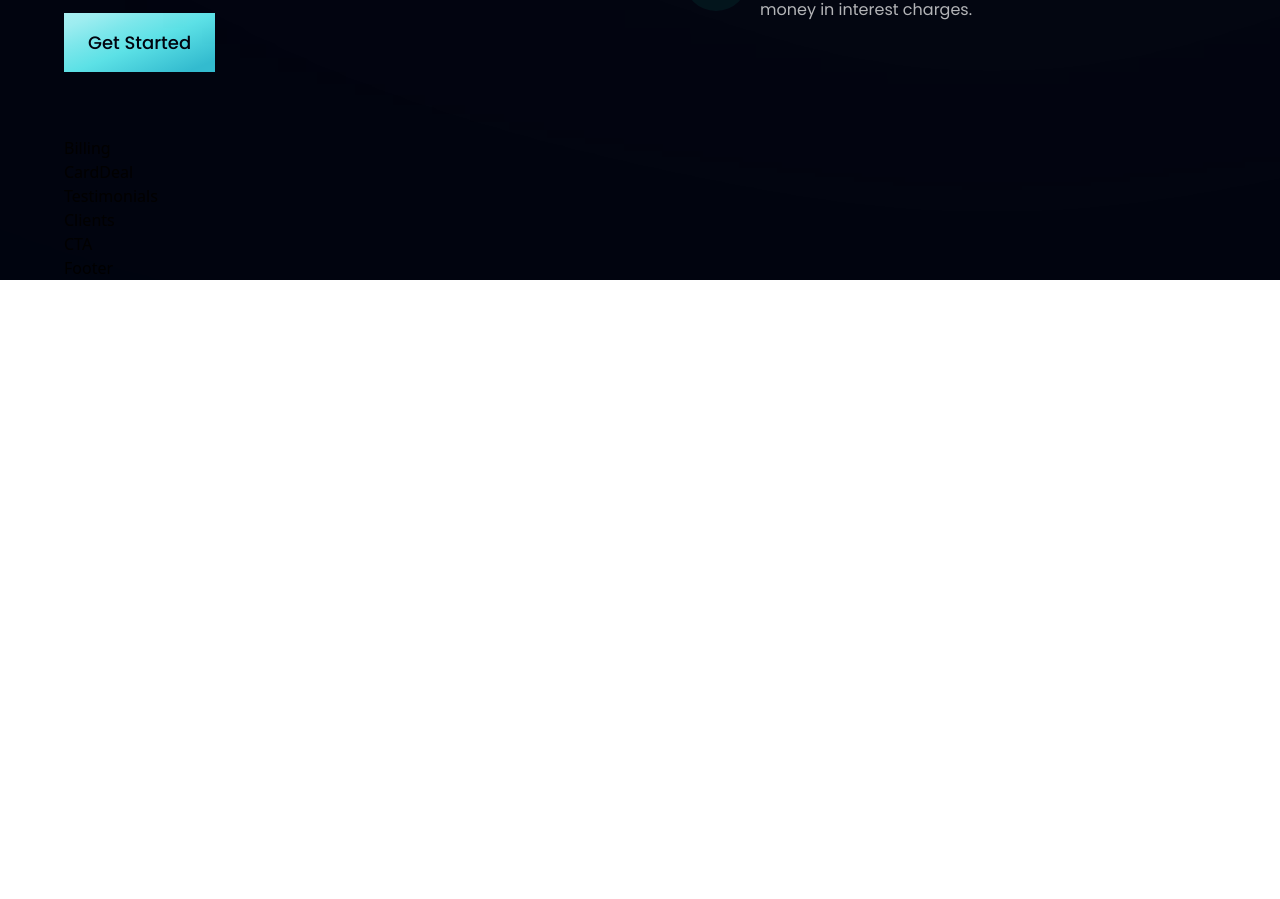
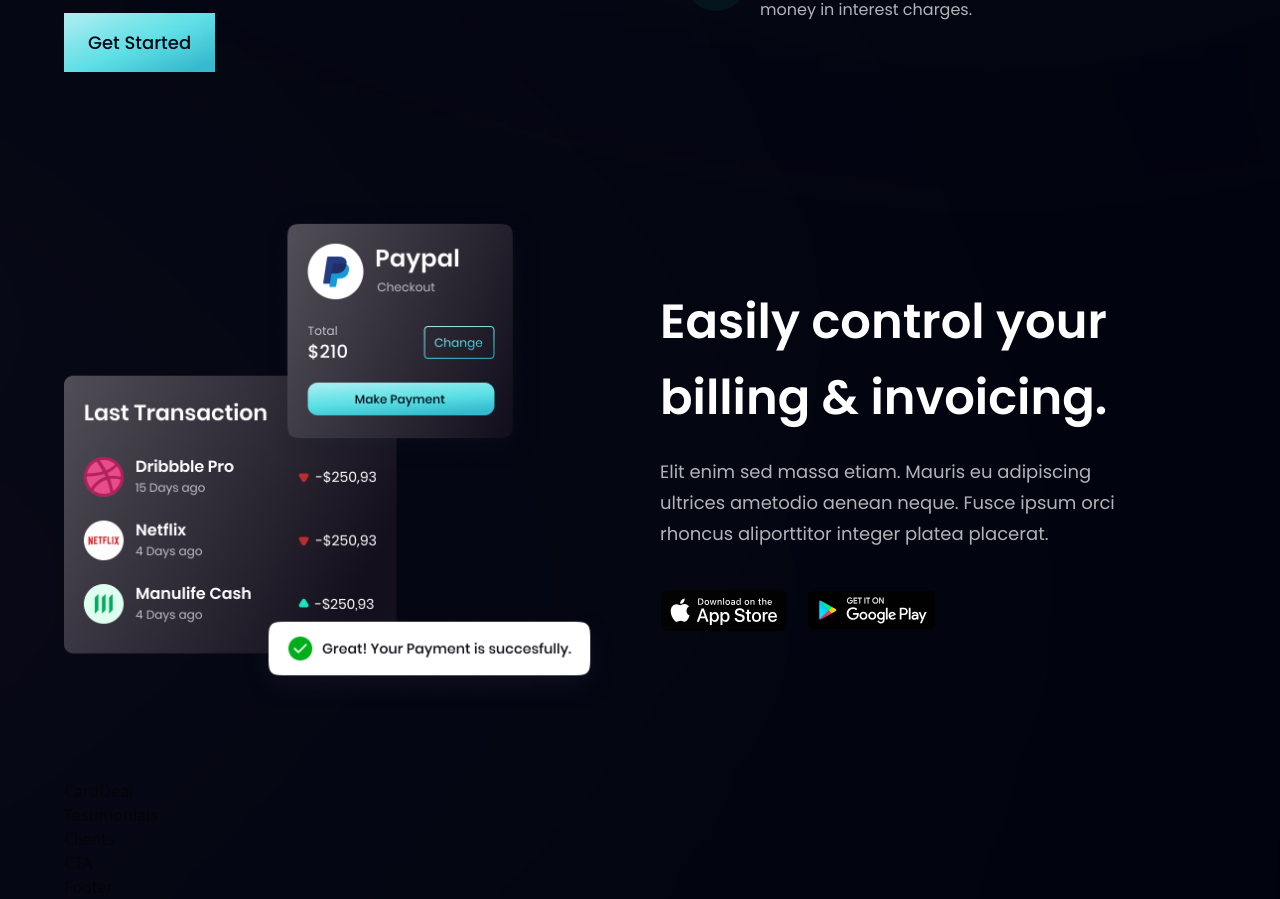
Before and after one commit to LxLorenzo/bank_modern_app, a React (Vite) app: page / in a window 1280 px wide. Shown: the part 1412-2311 px from the top of the page. Before the commit the page ends 1692 px from the top, so only its background shows below. Built offline with nearby package versions, Linux system fonts and the light colour scheme.

Commit message:
Billing finalizado

```diff
--- a/src/components/Billing.jsx
+++ b/src/components/Billing.jsx
@@ -1,9 +1,26 @@
-import React from 'react'
+import { apple, bill, google } from "../assets"
+import styles, {layout} from "../style"
 
-const Billing = () => {
-  return (
-    <div>Billing</div>
+const Billing = () => (
+    <section id="product" className={layout.sectionReverse}>
+      <div className={layout.sectionImgReverse}>
+        <img src={bill} alt="Billing" className="w-[100%] h-[100%] relative z-[5]" />
+
+        <div className="absolute z-[3] -left-1/2 top-0 w-[50%] h-[50%] rounded-full white__gradient" />
+        <div className="absolute z-[0] -left-1/2 bottom-0 w-[50%] h-[50%] rounded-full pink__gradient" />
+      </div>
+
+      <div className={layout.sectionInfo}>
+        <h2 className={styles.heading2}>Easily control your <br className="sm:block hidden" /> billing & invoicing.</h2>
+        <p className={`${styles.paragraph} max-w-[470px] mt-5`}>Elit enim sed massa etiam. Mauris eu adipiscing ultrices ametodio aenean neque. Fusce ipsum orci rhoncus aliporttitor integer platea placerat.</p>
+
+        <div className="flex flex-row flex-wrap sm:mt-10 mt-6">
+          <img src={apple} alt="Apple Store" className="w-[128px] h-[42px] object-contain mr-5 cursor-pointer" />
+          <img src={google} alt="Google Play" className="w-[128px] h-[42px] object-contain cursor-pointer" />
+        </div>
+      </div>
+    </section>
   )
-}
+
 
 export default Billing
```
